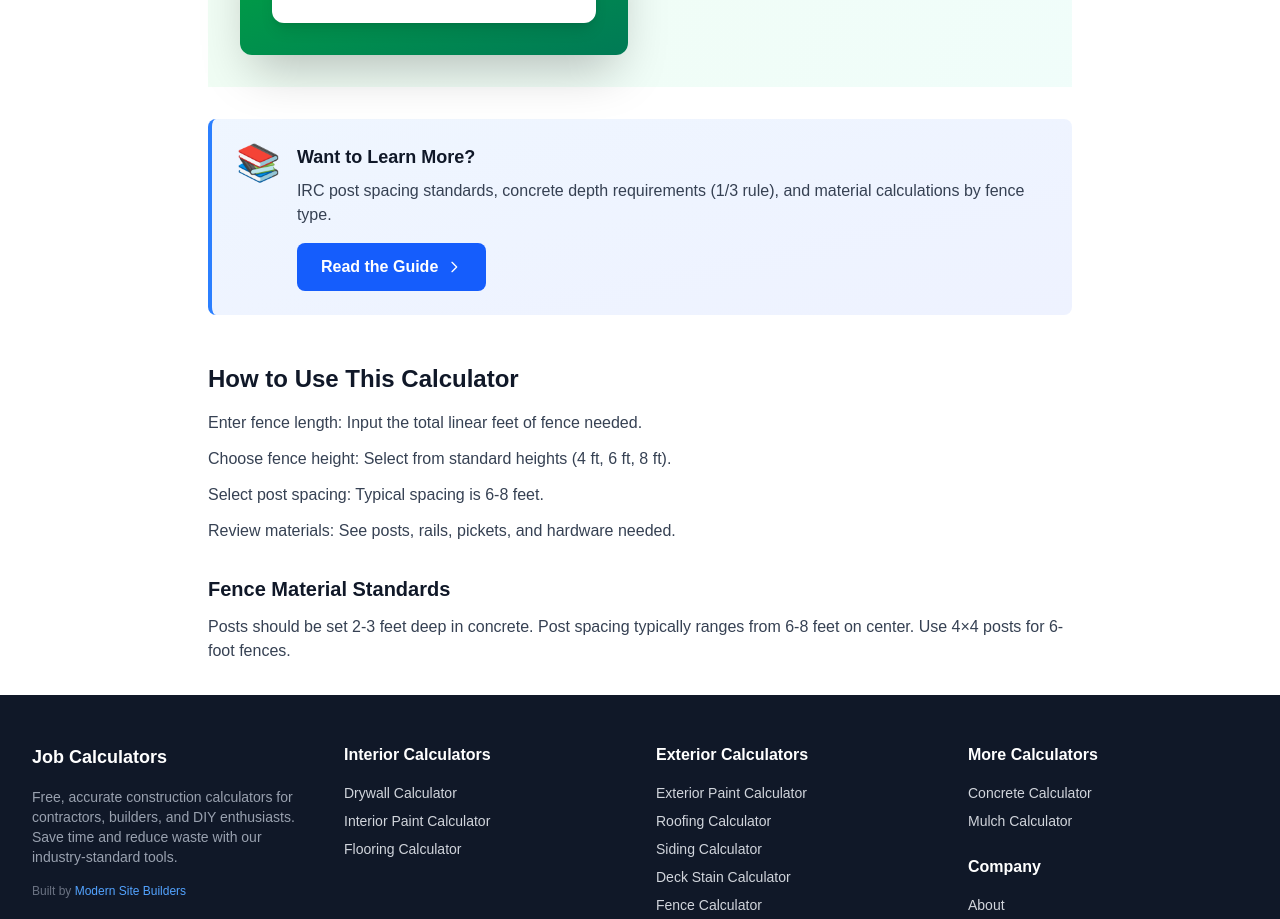
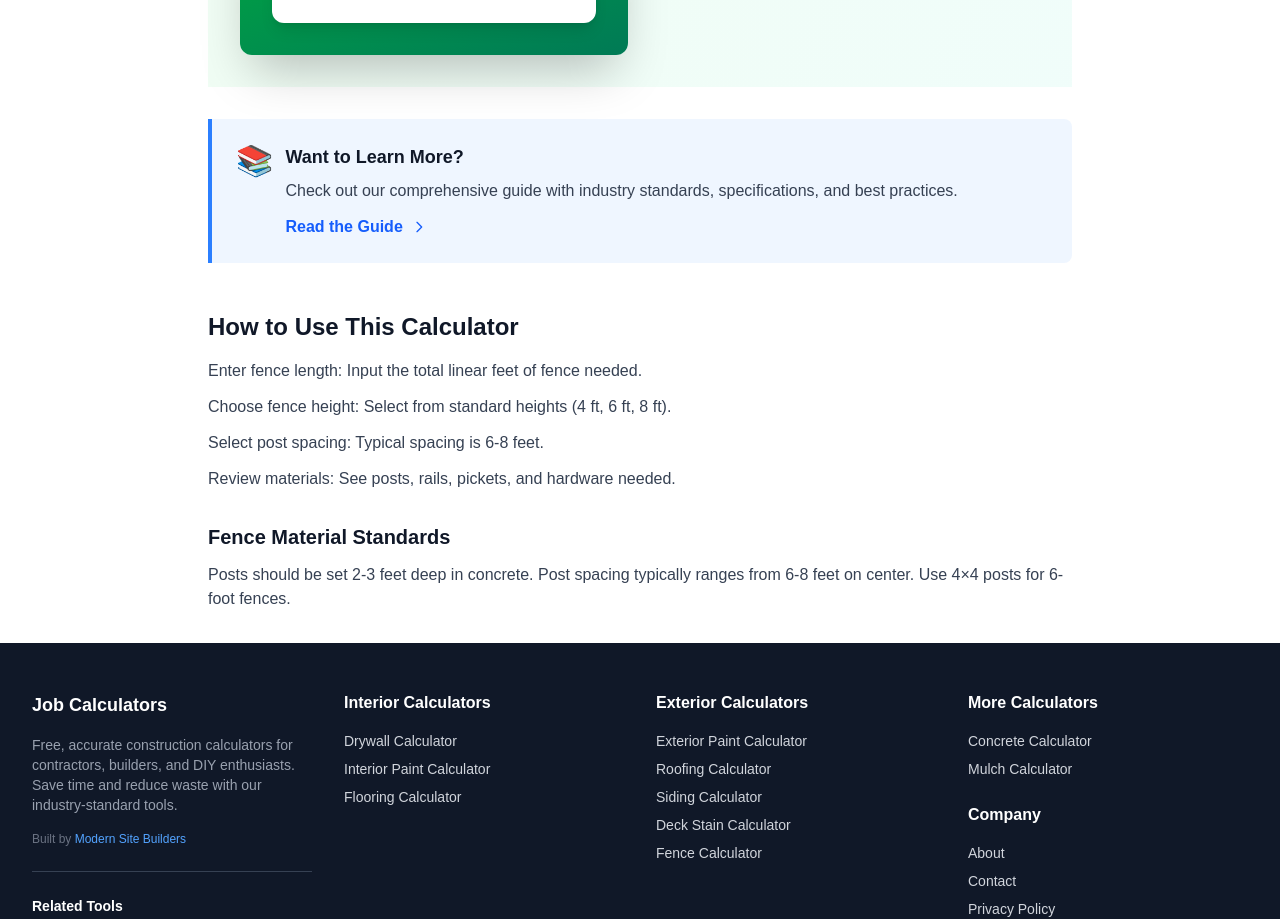
Before and after one commit to modernsitebuilders/remodelcalculators-public, a Next.js app: page /fence-calculator in a window 1280 px wide. Shown: the part 2115-3034 px from the top of the page. Built offline with nearby package versions, Linux system fonts and the light colour scheme.

Commit message:
add missing CalculatorBlogLink component

```diff
--- a/src/app/blog/[slug]/BlogPostPage-SEO-Complete.jsx
+++ b/src/app/blog/[slug]/BlogPostPage-SEO-Complete.jsx
@@ -1,5 +1,5 @@
 import { notFound } from 'next/navigation';
-import { getBlogPost, blogPosts } from '@/app/data/blogPosts';
+import { getBlogPost, blogPosts } from '@/data/blogPosts';
 import Link from 'next/link';
 
 // Import all blog post components
--- a/src/app/blog/page.js
+++ b/src/app/blog/page.js
@@ -22,7 +22,7 @@ export default function BlogPage() {
             className="group"
           >
             <div className="bg-white rounded-lg shadow-md hover:shadow-xl transition-shadow p-6 h-full">
-              <div className="text-4xl mb-4">{post.icon}</div>
+              <div className="text-4xl mb-4">{post.image}</div>
               <h2 className="text-2xl font-bold text-gray-900 mb-3 group-hover:text-blue-600 transition-colors">
                 {post.title}
               </h2>
--- a/src/components/blog/CalculatorBlogLink.jsx
+++ b/src/components/blog/CalculatorBlogLink.jsx
@@ -1,22 +1,22 @@
 import Link from 'next/link';
 
-export default function CalculatorBlogLink({ blogSlug, blogTitle, description }) {
+export default function CalculatorBlogLink({ calculatorSlug, guideSlug, guideTitle }) {
   return (
-    <div className="bg-gradient-to-br from-blue-50 to-indigo-50 border-l-4 border-blue-500 rounded-lg p-6 my-8">
-      <div className="flex items-start gap-4">
-        <div className="flex-shrink-0 text-4xl">📚</div>
-        <div className="flex-grow">
+    <div className="bg-blue-50 border-l-4 border-blue-500 p-6 rounded-r-lg my-8">
+      <div className="flex items-start gap-3">
+        <span className="text-3xl">📚</span>
+        <div>
           <h3 className="text-lg font-bold text-gray-900 mb-2">
             Want to Learn More?
           </h3>
-          <p className="text-gray-700 mb-4">
-            {description || `Check out our comprehensive guide on ${blogTitle.toLowerCase()} with industry standards, specifications, and best practices.`}
+          <p className="text-gray-700 mb-3">
+            Check out our comprehensive guide with industry standards, specifications, and best practices.
           </p>
           <Link
-            href={`/blog/${blogSlug}`}
-            className="inline-flex items-center gap-2 bg-blue-600 text-white px-6 py-3 rounded-lg font-semibold hover:bg-blue-700 transition-colors"
+            href={`/blog/${guideSlug}`}
+            className="inline-flex items-center gap-2 text-blue-600 font-semibold hover:text-blue-700 hover:underline"
           >
-            Read the Guide
+            Read the {guideTitle} Guide
             <svg className="w-4 h-4" fill="none" stroke="currentColor" viewBox="0 0 24 24">
               <path strokeLinecap="round" strokeLinejoin="round" strokeWidth={2} d="M9 5l7 7-7 7" />
             </svg>
--- a/src/components/layout/Navigation.jsx
+++ b/src/components/layout/Navigation.jsx
@@ -1,32 +1,37 @@
-import { NavLink } from 'react-router-dom'
+import Link from 'next/link';
+import { usePathname } from 'next/navigation';
 
 export default function Navigation() {
+  const pathname = usePathname();
+
   const navLinks = [
     { path: '/', label: 'Home' },
+    { path: '/blog', label: 'Guides' },
     { path: '/about', label: 'About' },
     { path: '/contact', label: 'Contact' },
-  ]
+  ];
 
   return (
     <nav>
       <ul className="flex space-x-8">
-        {navLinks.map((link) => (
-          <li key={link.path}>
-            <NavLink
-              to={link.path}
-              className={({ isActive }) =>
-                `font-medium transition-colors ${
+        {navLinks.map((link) => {
+          const isActive = pathname === link.path;
+          return (
+            <li key={link.path}>
+              <Link
+                href={link.path}
+                className={`font-medium transition-colors ${
                   isActive
-                    ? 'text-primary-600'
-                    : 'text-gray-600 hover:text-primary-600'
-                }`
-              }
-            >
-              {link.label}
-            </NavLink>
-          </li>
-        ))}
+                    ? 'text-blue-600'
+                    : 'text-gray-600 hover:text-blue-600'
+                }`}
+              >
+                {link.label}
+              </Link>
+            </li>
+          );
+        })}
       </ul>
     </nav>
-  )
+  );
 }
```
Also changed, not shown: 1 other file (tests, documents, lock files or other folders).
